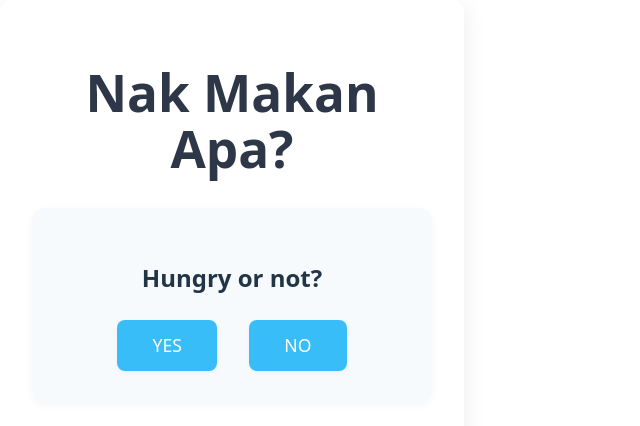
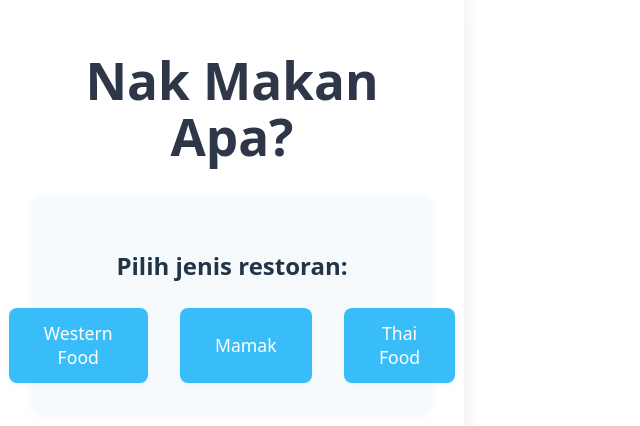
Before and after one commit to tfqnet/nak-makan-apa, a React (Vite) app: page / in a window 1280 px wide. Shown: the part 172-598 px from the top of the page, without its empty margins (0-640 px from the left). Built offline with nearby package versions, Linux system fonts and the light colour scheme.

Commit message:
Enhance: restaurant selection, categorized food, random results

```diff
--- a/src/App.jsx
+++ b/src/App.jsx
@@ -2,35 +2,50 @@
 import React, { useState } from 'react';
 import './App.css';
 
-const foodSuggestions = [
-  {
-    hungry: 'YES', spicy: 'YES', expensive: 'YES', food: 'Nasi Lemak Lobster'
-  },
-  {
-    hungry: 'YES', spicy: 'YES', expensive: 'NO', food: 'Nasi Lemak Ayam Berempah'
-  },
-  {
-    hungry: 'YES', spicy: 'NO', expensive: 'YES', food: 'Ikan Bakar Pari Premium'
-  },
-  {
-    hungry: 'YES', spicy: 'NO', expensive: 'NO', food: 'Nasi Goreng Kampung'
-  },
-  {
-    hungry: 'NO', spicy: 'YES', expensive: 'YES', food: 'Laksa Johor Special'
-  },
-  {
-    hungry: 'NO', spicy: 'YES', expensive: 'NO', food: 'Mee Kari'
-  },
-  {
-    hungry: 'NO', spicy: 'NO', expensive: 'YES', food: 'Roti Canai Cheese'
-  },
-  {
-    hungry: 'NO', spicy: 'NO', expensive: 'NO', food: 'Kuih Seri Muka'
-  },
-];
+
+const foodCategories = {
+  western: [
+    { name: 'Chicken Chop', hungry: 'YES', spicy: 'NO', expensive: 'NO' },
+    { name: 'Fish and Chips', hungry: 'YES', spicy: 'NO', expensive: 'NO' },
+    { name: 'Spaghetti Carbonara', hungry: 'YES', spicy: 'NO', expensive: 'NO' },
+    { name: 'Grilled Lamb', hungry: 'YES', spicy: 'NO', expensive: 'YES' },
+    { name: 'Caesar Salad', hungry: 'NO', spicy: 'NO', expensive: 'NO' },
+    { name: 'Steak', hungry: 'YES', spicy: 'NO', expensive: 'YES' },
+    { name: 'Mushroom Soup', hungry: 'NO', spicy: 'NO', expensive: 'NO' },
+    { name: 'Chicken Burger', hungry: 'YES', spicy: 'NO', expensive: 'NO' },
+    { name: 'Lasagna', hungry: 'YES', spicy: 'NO', expensive: 'YES' },
+    { name: 'BBQ Ribs', hungry: 'YES', spicy: 'YES', expensive: 'YES' },
+  ],
+  mamak: [
+    { name: 'Roti Canai', hungry: 'NO', spicy: 'NO', expensive: 'NO' },
+    { name: 'Nasi Kandar', hungry: 'YES', spicy: 'YES', expensive: 'YES' },
+    { name: 'Maggi Goreng', hungry: 'YES', spicy: 'NO', expensive: 'NO' },
+    { name: 'Mee Goreng Mamak', hungry: 'YES', spicy: 'YES', expensive: 'NO' },
+    { name: 'Teh Tarik', hungry: 'NO', spicy: 'NO', expensive: 'NO' },
+    { name: 'Nasi Lemak', hungry: 'YES', spicy: 'NO', expensive: 'NO' },
+    { name: 'Ayam Goreng Mamak', hungry: 'YES', spicy: 'YES', expensive: 'NO' },
+    { name: 'Tosai', hungry: 'NO', spicy: 'NO', expensive: 'NO' },
+    { name: 'Roti Telur', hungry: 'NO', spicy: 'NO', expensive: 'NO' },
+    { name: 'Milo Ais', hungry: 'NO', spicy: 'NO', expensive: 'NO' },
+  ],
+  thai: [
+    { name: 'Tom Yum', hungry: 'YES', spicy: 'YES', expensive: 'NO' },
+    { name: 'Pad Thai', hungry: 'YES', spicy: 'NO', expensive: 'NO' },
+    { name: 'Green Curry', hungry: 'YES', spicy: 'YES', expensive: 'YES' },
+    { name: 'Som Tum (Papaya Salad)', hungry: 'NO', spicy: 'YES', expensive: 'NO' },
+    { name: 'Thai Fried Rice', hungry: 'YES', spicy: 'NO', expensive: 'NO' },
+    { name: 'Mango Sticky Rice', hungry: 'NO', spicy: 'NO', expensive: 'NO' },
+    { name: 'Thai Basil Chicken', hungry: 'YES', spicy: 'YES', expensive: 'NO' },
+    { name: 'Red Curry', hungry: 'YES', spicy: 'YES', expensive: 'YES' },
+    { name: 'Thai Fish Cake', hungry: 'NO', spicy: 'NO', expensive: 'NO' },
+    { name: 'Pineapple Fried Rice', hungry: 'YES', spicy: 'NO', expensive: 'NO' },
+  ],
+};
+
 
 function App() {
   const [step, setStep] = useState(0);
+  const [restaurant, setRestaurant] = useState('');
   const [answers, setAnswers] = useState({ hungry: '', spicy: '', expensive: '' });
 
   const questions = [
@@ -39,63 +54,70 @@ function App() {
     { key: 'expensive', text: 'Expensive or not?' },
   ];
 
+  const handleRestaurant = (type) => {
+    setRestaurant(type);
+    setStep(1);
+  };
+
   const handleAnswer = (answer) => {
-    const currentKey = questions[step].key;
+    const currentKey = questions[step - 1].key;
     setAnswers((prev) => ({ ...prev, [currentKey]: answer }));
     setStep(step + 1);
   };
 
-  const getSuggestion = () => {
-    const found = foodSuggestions.find(
+  const getSuggestions = () => {
+    if (!restaurant) return [];
+    const list = foodCategories[restaurant].filter(
       (f) =>
         f.hungry === answers.hungry &&
         f.spicy === answers.spicy &&
         f.expensive === answers.expensive
     );
-    return found ? found.food : 'Try Teh Tarik!';
+    // Shuffle and pick up to 3 random items
+    const shuffled = list.sort(() => 0.5 - Math.random());
+    return shuffled.slice(0, 3);
   };
 
   const handleRestart = () => {
     setStep(0);
+    setRestaurant('');
     setAnswers({ hungry: '', spicy: '', expensive: '' });
-  };
-
-  // PWA install prompt logic
-  const [deferredPrompt, setDeferredPrompt] = useState(null);
-  const [showInstall, setShowInstall] = useState(false);
-
-  // Listen for PWA install event
-  React.useEffect(() => {
-    window.addEventListener('beforeinstallprompt', (e) => {
-      e.preventDefault();
-      setDeferredPrompt(e);
-      setShowInstall(true);
-    });
-  }, []);
-
-  const handlePWAInstall = async () => {
-    if (deferredPrompt) {
-      deferredPrompt.prompt();
-      const choiceResult = await deferredPrompt.userChoice;
-      setShowInstall(false);
-    }
   };
 
   return (
     <div className="app-container">
       <h1>Nak Makan Apa?</h1>
-      {step < questions.length ? (
+      {step === 0 && (
         <div className="question-card">
-          <h2>{questions[step].text}</h2>
+          <h2>Pilih jenis restoran:</h2>
+          <div className="options">
+            <button onClick={() => handleRestaurant('western')}>Western Food</button>
+            <button onClick={() => handleRestaurant('mamak')}>Mamak</button>
+            <button onClick={() => handleRestaurant('thai')}>Thai Food</button>
+          </div>
+        </div>
+      )}
+      {step > 0 && step <= questions.length && (
+        <div className="question-card">
+          <h2>{questions[step - 1].text}</h2>
           <div className="options">
             <button onClick={() => handleAnswer('YES')}>YES</button>
             <button onClick={() => handleAnswer('NO')}>NO</button>
           </div>
         </div>
-      ) : (
+      )}
+      {step > questions.length && (
         <div className="result-card">
           <h2>Cadangan makanan untuk anda:</h2>
-          <p className="suggestion">{getSuggestion()}</p>
+          {getSuggestions().length > 0 ? (
+            <ul style={{textAlign: 'left', margin: '1em auto', maxWidth: '300px'}}>
+              {getSuggestions().map((item, idx) => (
+                <li key={idx} className="suggestion">{item.name}</li>
+              ))}
+            </ul>
+          ) : (
+            <p className="suggestion">Tiada cadangan makanan untuk pilihan ini.</p>
+          )}
           <button onClick={handleRestart}>Cuba lagi</button>
         </div>
       )}
```
